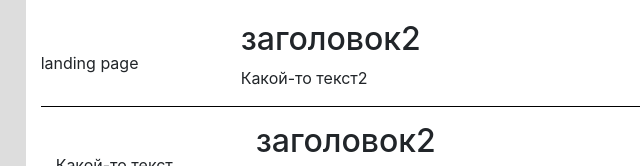
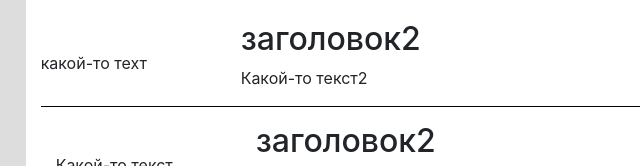
Before and after one commit to Verkaaa/Vera, a plain HTML site: page index.html in a window 1280 px wide. Shown: the part 326-492 px from the top of the page, 364-1004 px from the left. Drawn offline with nearby package versions, Linux system fonts and the light colour scheme.

Commit message:
Update index.html

```diff
--- a/index.html
+++ b/index.html
@@ -52,7 +52,7 @@
                         <h1> Услуги </h1>
 
                     <div class="row">
-                        <div class="left"> landing page </div>
+                        <div class="left"> какой-то техт </div>
                             <div> <h2> заголовок2 </h2> <p>Какой-то текст2</p></div>
                     </div>
                     </div>
```
